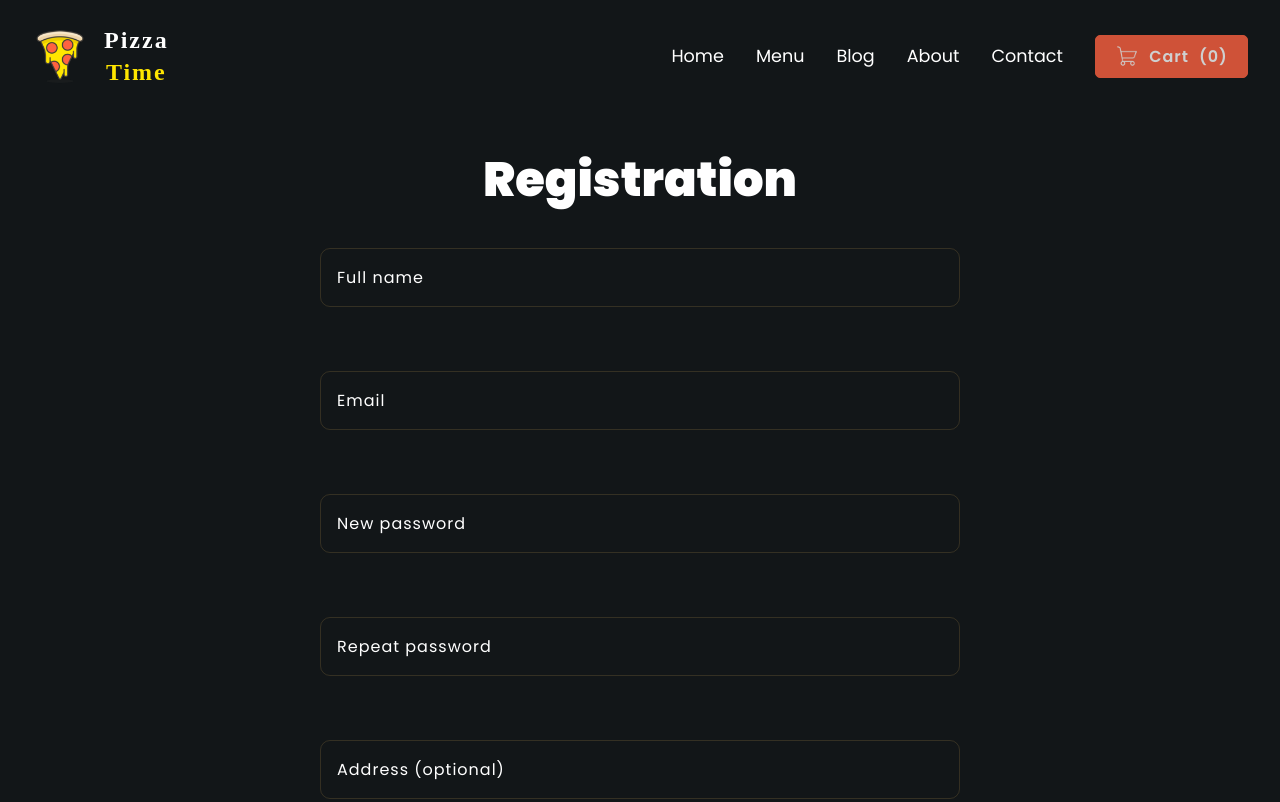
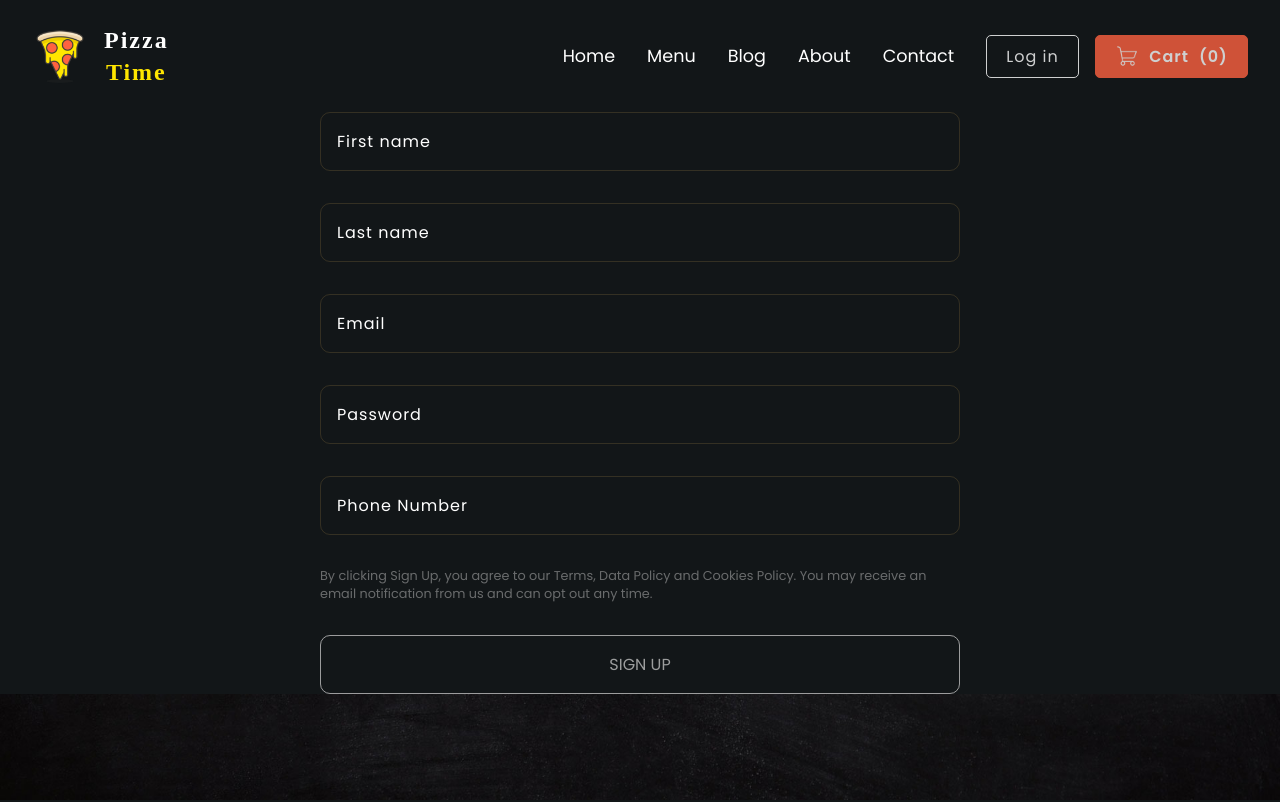
Before and after one commit to akshaysoni1257/DMOS-FE, a React (Create React App) app: page /register in a window 1280 px wide. Shown: the top 802 px of the page. Built offline with nearby package versions, Linux system fonts and the light colour scheme.

Commit message:
Jenil - Changes

```diff
--- a/package.json
+++ b/package.json
@@ -3,6 +3,8 @@
   "version": "0.1.0",
   "private": true,
   "dependencies": {
+    "@progress/kendo-react-inputs": "^7.4.0",
+    "@progress/kendo-react-labels": "^7.4.0",
     "@react-spring/parallax": "^9.6.1",
     "@testing-library/jest-dom": "^5.16.5",
     "@testing-library/react": "^13.3.0",
@@ -28,6 +30,7 @@
     "react-parallax-tilt": "^1.7.99",
     "react-router-dom": "^6.3.0",
     "react-scripts": "5.0.1",
+    "react-toastify": "^10.0.5",
     "uuid": "^9.0.0",
     "vanilla-tilt": "^1.8.0",
     "web-vitals": "^2.1.4"
--- a/src/components/login/LoginModal.js
+++ b/src/components/login/LoginModal.js
@@ -3,91 +3,48 @@ import "./loginModal.css";
 import LinkButton from "../Button";
 import { useNavigate } from "react-router-dom";
 import validateForm from "../validateForm";
+import axios from "axios";
+import { ToastContainer, toast } from 'react-toastify';
+import 'react-toastify/dist/ReactToastify.css';
 
 // dummymodel
 const LoginModal = ({ setLoginModalWindow, setValidLogin, loginModalWindow, hideMenu, validLogin, getUser }) => {
-  const navigate = useNavigate();
-  const [formValue, setFormValue] = useState({ email: '', password: '' });
-  const [formError, setFormError] = useState({});
-  const [submit, setSubmit] = useState(false);
-  const [loading, setLoading] = useState(false);
-  const [verificationError, setVerificationError] = useState('');
-  const validate = validateForm("login");
+  const [formData, setFormData] = useState({
+    email:"",
+    password:""
+  })
 
-  const getUsers = async () => {
-    try {
-      const response = await fetch(process.env.REACT_APP_USERS_URL);
-      const body = await response.json();
-      return body.data;
+  const handleChange = (e) => {
+    const {name, value} = e.target;
+    setFormData({
+      ...formData,
+      [name]:value
+    })
+  }
+  const handleSubmited = async (e) => {
+    e.preventDefault();
+    const response = await axios.post("http://localhost:3001/user/customerLogin",formData);
+    if(response.status === 200) {
+      toast("Login success!");
+      setFormData({
+        email:"",
+        password:""
+      })
+      setValidLogin(true)
+      hideLoginModal();
+    } else {
+      setValidLogin(false)
     }
-    catch (err) {
-      console.log(err.message)
-    }
+    console.log(response);
   }
-
-
-  const handleValidation = (e) => {
-
-    const { name, value } = e.target;
-    setFormValue((prevFormValue) => ({
-      ...prevFormValue,
-      [name]: value,
-    }));
-  };
 
   const hideLoginModal = () => {
     setLoginModalWindow(false);
-    setFormValue({ email: '', password: '' });
-    setFormError({});
-    setSubmit(false);
   }
 
-  const handleLogin = async (e) => {
-    setVerificationError('');
-    e.preventDefault();
-    setLoading(true);
-    setFormError(validate(formValue));
-    if (Object.keys(validate(formValue)).length > 0) {
-      setLoading(false);
-      return;
-    }
-    else {
-      //find all users
-      const existingUsers = await getUsers(formValue.email.toLowerCase());
-      //filter existence by email
-      const findByEmail = existingUsers.filter((u) => u.email === formValue.email.toLowerCase());
-      // if user not found by email
-      if (findByEmail.length === 0) {
-        setLoading(false);
-        setSubmit(false);
-        setFormValue({ email: '', password: '' });
-        setFormError({})
-        setVerificationError("Wrong email");
-        return;
-      }
-      else if (findByEmail.length > 0 && findByEmail[0].password !== formValue.password) {
-        setLoading(false);
-        setSubmit(false);
-        setFormValue({ email: '', password: '' });
-        setFormError({});
-        setVerificationError("Wrong password");
-        return;
-      }
-      else if (findByEmail.length > 0 && findByEmail[0].password === formValue.password) {
-        getUser(findByEmail[0].id);
-        setLoading(false);
-        hideLoginModal();
-        setFormValue({ email: '', password: '' });
-        setFormError({});
-        setVerificationError("");
-        setValidLogin(true);
-        navigate('/menu');
-      }
-    }
-  };
-
-
   return (
+    <>
+    <ToastContainer />
     <article className={`modal ${loginModalWindow ? 'active-modal' : null}`}>
       <section className="modal-main">
         <button
@@ -95,27 +52,24 @@ const LoginModal = ({ setLoginModalWindow, setValidLogin, loginModalWindow, hide
           type="button"
           onClick={() => {
             hideLoginModal();
-
           }}
         >
           X
         </button>
         <section className="modal-content">
           <h2>Log in</h2>
-          {loading ?
-            <div role="status" className="loader">
-              <p>Almost there...</p>
-              <img alt="Processing request" src="https://media0.giphy.com/media/L05HgB2h6qICDs5Sms/giphy.gif?cid=ecf05e472hf2wk1f2jou3s5fcnx1vek6ggnfcvhsjbeh7v5u&ep=v1_stickers_search&rid=giphy.gif&ct=s" />
-            </div> :
-            <form onSubmit={handleLogin}>
-              {verificationError.length === 0 ? null : <p className="login-input-err">{verificationError}</p>}
-              <input onChange={handleValidation} value={formValue.email} name="email" type="text" placeholder="Email" />
-              <span className="login-input-err">{formError.email}</span>
-              <input onChange={handleValidation} value={formValue.password} name="password" type="password" autoComplete="true" placeholder="Password" />
-              <span className="login-input-err">{formError.password}</span>
-              {submit && Object.keys(formError).length === 0 && !validLogin ?
+
+            <form>
+
+              <input onChange={handleChange} value={formData.email} name="email" type="text" placeholder="Email" />
+              {/* <span className="login-input-err">{formError.email}</span> */}
+              <input onChange={handleChange} value={formData.password} name="password" type="password" autoComplete="true" placeholder="Password" />
+              {/* <span className="login-input-err">{formError.password}</span> */}
+
+
+              {/* {submit && Object.keys(formError).length === 0 && !validLogin ?
                 <p className="login-input-err">We couldn't find an account. Try another credentials</p> :
-                null}
+                null} */}
               <section className="login-and-signup">
                 <LinkButton
                   onClick={() => {
@@ -127,13 +81,16 @@ const LoginModal = ({ setLoginModalWindow, setValidLogin, loginModalWindow, hide
                 >
                   Sign up
                 </LinkButton>
-                <button type="submit" className="modal-login-btn">Log in</button>
+
+              </section>
+              <section className="login-and-signup">
+                <button type="button" className="modal-login-btn" onClick={handleSubmited}>Log in</button>
               </section>
             </form>
-          }
+
         </section>
       </section>
-    </article>
+    </article></>
   );
 }
 
--- a/src/routes/cart/cart.css
+++ b/src/routes/cart/cart.css
@@ -287,9 +287,9 @@
   width: 45px;
 }
 
-.login-and-cart .passive-button-style {
+/* .login-and-cart .passive-button-style {
   display: none;
-}
+} */
 .payment_details h3 {
   font-weight: 600;
   margin-bottom: 15px;
--- a/src/routes/registration/Register.js
+++ b/src/routes/registration/Register.js
@@ -2,164 +2,86 @@ import React, { useEffect, useState } from "react";
 import validateForm from "../../components/validateForm";
 import { v4 as uuidv4 } from 'uuid';
 import ResetLocation from "../../helpers/ResetLocation";
-const Register = ({ activateLoginModal }) => {
+import axios from "axios";
+import { ToastContainer, toast } from 'react-toastify';
+import 'react-toastify/dist/ReactToastify.css';
 
-  const [formValue, setFormValue] = useState({ id: '', email: '', password: '', repeatPassword: '', fullname: '', address: '', number: '' });
-  const [formError, setFormError] = useState({})
-  const [submit, setSubmit] = useState(false);
-  const [registrationFail, setRegistrationFail] = useState(false);
-  const [loading, setLoading] = useState(false);
 
-  const getUsers = async () => {
-    try {
-      const response = await fetch(process.env.REACT_APP_USERS_URL);
-      const body = await response.json();
-      return body.data;
+const Register = () => {
+
+  const [formData, setFormData] = useState({
+    firstname:"",
+    lastname:"",
+    email:"",
+    password:"",
+    number:""
+  })
+
+  const handleChange = (e) => {
+    const {name, value} = e.target;
+    setFormData({
+      ...formData,
+      [name]:value
+    })
   }
-    catch (err) {
-      console.log(err.message)
+  const handleSubmited = async (e) => {
+    e.preventDefault();
+    const response = await axios.post("http://localhost:3001/user/customerregister",formData);
+    if(response.status === 200) {
+      toast("Registration success!");
+      setFormData({
+        firstname:"",
+        lastname:"",
+        email:"",
+        password:"",
+        number:""
+      })
     }
+    console.log(response);
   }
 
-  const createUser = async (user) => {
-    const users = await getUsers();
-    //check repetitive emails
-    const repetitiveEmail = users.filter((u) => u.email === user.email);
-    //cretae unique id
-    const id = uuidv4();
-    user.id = id;
-    try {
-      if (repetitiveEmail.length > 0) {
-        return false;
-      }
-      else {
-        const response = await fetch(`${process.env.REACT_APP_USERS_URL}`, {
-          method: 'POST',
-          body: JSON.stringify(user),
-          headers: {
-            "Content-type": "application/json"
-          }
-        });
-        if (response.status === 200) {
-          return true;
-        }
-        else {
-          console.log('error with server')
-          return false;
-        }
-      }
-
-    }
-    catch (err) {
-      console.log(err.message)
-      return false;
-    }
-  }
-  const handleSubmit = async (e) => {
-    setLoading(true);
-    e.preventDefault();
-    setFormError(validate(formValue))
-    window.scrollTo(0, 0)
-    if (Object.keys(validate(formValue)).length > 0) {
-      setLoading(false);
-      return;
-    }
-    else {
-      let currForm = { ...formValue }
-      if (currForm.repeatPassword.length > 0) {
-        delete currForm.repeatPassword;
-      }
-      if (currForm.address !== undefined) {
-        delete currForm.address;
-      }
-      if (currForm.number !== undefined) {
-        delete currForm.number;
-      }
-      currForm.email = currForm.email.toLowerCase();
-      const accCreation = await createUser(currForm);
-      if (accCreation === false) {
-        setLoading(false);
-        setSubmit(false);
-        setRegistrationFail(true);
-        setFormValue({ id: '', email: '', password: '', repeatPassword: '', fullname: '', address: '', number: '' })
-      }
-      else {
-        setLoading(false);
-        setRegistrationFail(false);
-        setSubmit(true);
-        setFormValue({ id: '', email: '', password: '', repeatPassword: '', fullname: '', address: '', number: '' })
-      }
-    }
-  }
-  const handleValidation = (e) => {
-    const { name, value } = e.target;
-    setFormValue({ ...formValue, [name]: value })
-  }
-  const validate = validateForm("registration");
-
-  useEffect(() => {
-    document.title = "Registration | Pizza Time";
-  }, []);
   return (
     <main className="register-main">
-      <h2>{submit && Object.keys(formError).length === 0 ? 'Success!' : 'Registration'}</h2>
-      {loading ? <div role="status" className="loader">
-        <p>Almost there...</p>
-        <img alt="Processing request" src="https://media0.giphy.com/media/L05HgB2h6qICDs5Sms/giphy.gif?cid=ecf05e472hf2wk1f2jou3s5fcnx1vek6ggnfcvhsjbeh7v5u&ep=v1_stickers_search&rid=giphy.gif&ct=s" />
-      </div> : submit && Object.keys(formError).length === 0 ?
-        <section className="registration-success">
-          <p className="form-submit-msg">You can now log in and make an order!</p>
-          <button
-            className="passive-button-style txt-white"
-            onClick={() => {
-              ResetLocation()
-              activateLoginModal()
-              setSubmit(false);
-            }}
-          >
-            Log in
-          </button>
+      <ToastContainer />
+
+      <form className="registration-form">
+        {/* {registrationFail ? <p className="registration-input-err">Seems like this email has already been registered!</p> : null} */}
+        <section className="name-section">
+          <input type="text" placeholder="First name" name="firstname" value={formData.firstname}
+            onChange={handleChange} />
+          {/* <span className="registration-input-err">{formError.firstname}</span> */}
+        </section>
+        <section className="name-section">
+          <input type="text" placeholder="Last name" name="lastname" value={formData.lastname}
+            onChange={handleChange} />
+          {/* <span className="registration-input-err">{formError.lastname}</span> */}
+        </section>
+        <section className="email-section">
+          <input type="text" placeholder="Email" name="email" value={formData.email}
+            onChange={handleChange} />
+          {/* <span className="registration-input-err">{formError.email}</span> */}
         </section>
 
-        :
-        <form className="registration-form" onSubmit={handleSubmit}>
-          {registrationFail ? <p className="registration-input-err">Seems like this email has already been registered!</p> : null}
-          <section className="name-section">
-            <input type="text" placeholder="Full name" name="fullname" value={formValue.fullname}
-              onChange={handleValidation} />
-            <span className="registration-input-err">{formError.fullname}</span>
+        <section className="password-section">
+          <input type="text" placeholder="Password" name="password" value={formData.password}
+            onChange={handleChange} />
+          {/* <span className="registration-input-err">{formError.password}</span> */}
         </section>
-          <section className="email-section">
-            <input type="text" placeholder="Email" name="email" value={formValue.email}
-              onChange={handleValidation} />
-            <span className="registration-input-err">{formError.email}</span>
+
+        <section className="birthday">
+          <input type="text" placeholder="Phone Number" name="number" value={formData.number}
+            onChange={handleChange} />
+          {/* <span className="registration-input-err">{formError.number}</span> */}
         </section>
-          <section className="password-section">
-            <input type="password" placeholder="New password" name="password" value={formValue.password}
-              onChange={handleValidation} />
-            <span className="registration-input-err">{formError.password}</span>
-            <input type="password" placeholder="Repeat password" name="repeatPassword" value={formValue.repeatPassword}
-              onChange={handleValidation} />
-            <span className="registration-input-err">{formError.repeatPassword}</span>
-          </section>
-          <section className="birthday">
-            <input type="text" placeholder="Address (optional)" name="address" value={formValue.address}
-              onChange={handleValidation} />
-            <span className="registration-input-err">{formError.address}</span>
-          </section>
-          <section className="birthday">
-            <input type="text" placeholder="Number (optional)" name="number" value={formValue.number}
-              onChange={handleValidation} />
-            <span className="registration-input-err">{formError.number}</span>
-          </section>
+
         <p className="terms-warning">
           By clicking Sign Up, you agree to our Terms, Data Policy and Cookies
           Policy. You may receive an email notification from us and can opt
           out any time.
         </p>
-          <button className="register-btn" type="submit">Sign up</button>
+
+        <button className="register-btn" type="button" onClick={handleSubmited}>Sign up</button>
         </form>
-      }
 
     </main>
   );
```
Also changed, not shown: 1 other file (tests, documents, lock files or other folders). Lines whose indentation alone changed are shown as unchanged.
